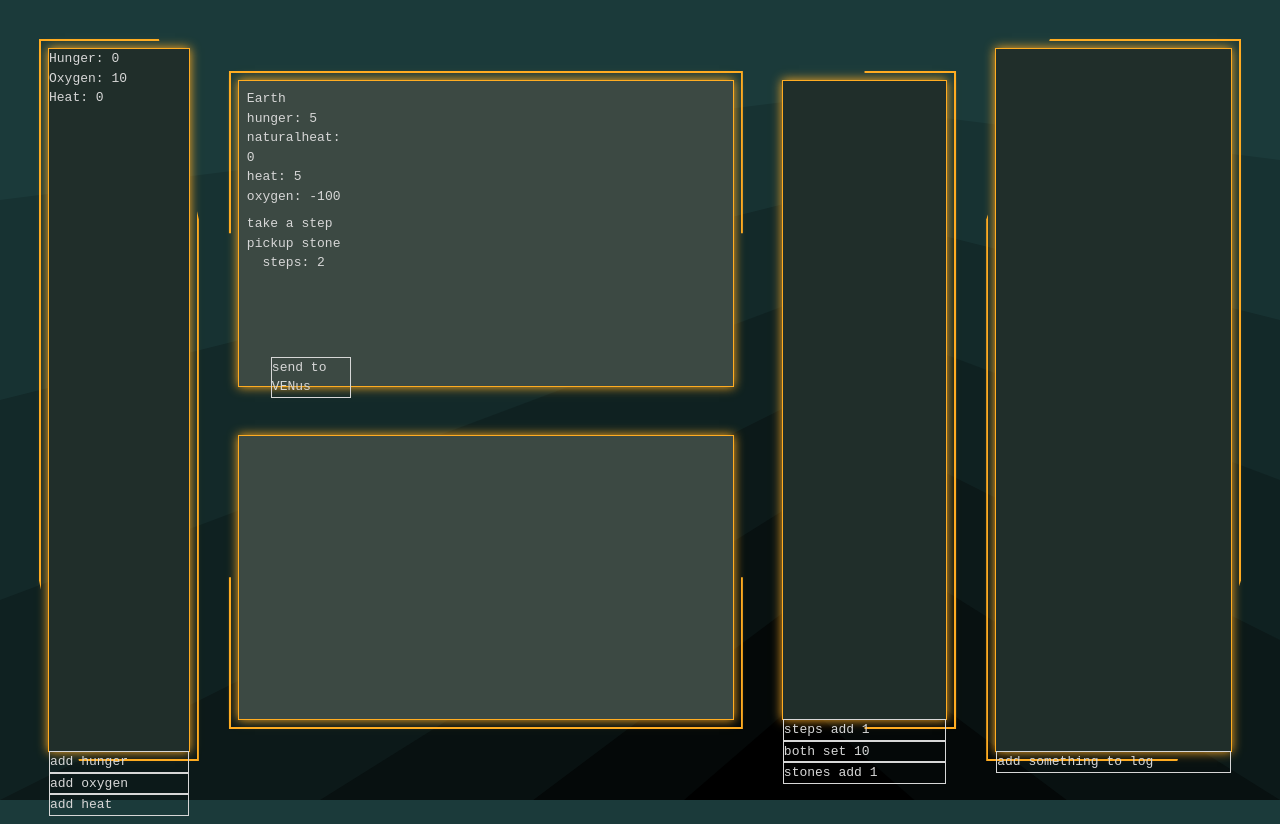
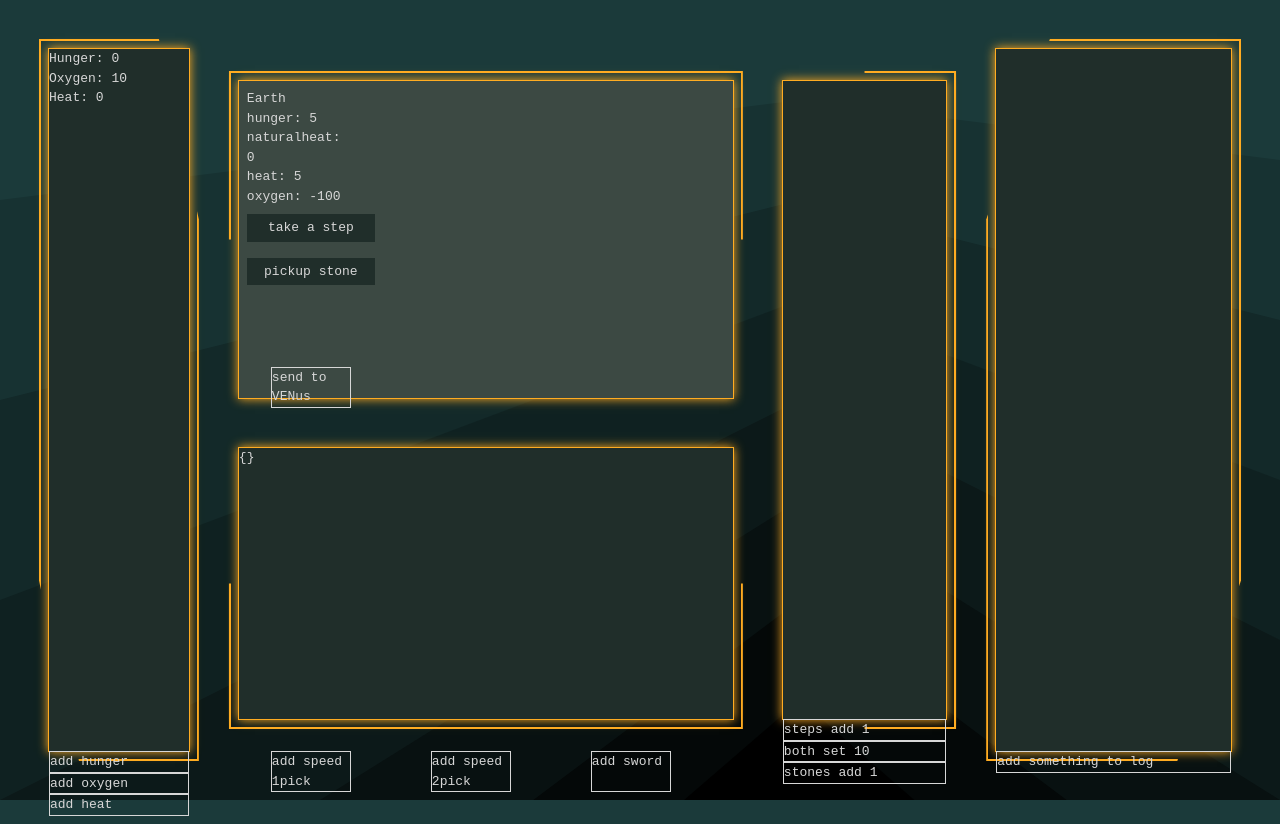
Before and after one commit to BryanYeeee/TheGrindersOfTheGalaxy, a Next.js app: page /game in a window 1280 px wide. Built offline with nearby package versions, Linux system fonts and the light colour scheme.

Commit message:
button animation

```diff
--- a/src/app/globals.css
+++ b/src/app/globals.css
@@ -79,3 +79,16 @@ body {
   background-attachment: fixed;
   background-size: cover;
 }
+
+.cmdBtn {
+  @apply w-32 py-1 relative z-0 rounded
+}
+.cooldown-bar {
+  @apply absolute inset-0 h-full -z-1 bg-[var(--foreground1)]
+}
+.cmdBtn span:last-of-type {
+  @apply absolute inset-0 h-full w-full border-1 border-[var(--accent)]
+}
+.cmdTxt {
+  @apply absolute
+}
--- a/src/components/panels/commandPanel.js
+++ b/src/components/panels/commandPanel.js
@@ -1,51 +1,119 @@
-import { useGameContext } from "@/context/gameContext";
-import { planets } from "@/lib/data/planet/planetExport";
-import { Cooldown } from "@/lib/mech/cooldown";
+'use client'
+import { useGameContext } from '@/context/gameContext'
+import { planets } from '@/lib/data/planet/planetExport'
+import { Cooldown } from '@/lib/mech/cooldown'
+import { motion, AnimatePresence } from 'motion/react'
 
 const CommandPanel = () => {
   const { curPlanetKey, cooldowns } = useGameContext()
-    const planetInfo = planets[curPlanetKey];
-    const { config, commands } = planetInfo;
+  const planetInfo = planets[curPlanetKey]
+  const { config, commands } = planetInfo
 
   console.log(curPlanetKey)
 
-    const startCooldown = (cmd, cmdData) => {
-        if (Cooldown.isOnCooldown(cmd)) return;
+  const startCooldown = (e, cmd, cmdData) => {
+    if (Cooldown.isOnCooldown(cmd)) return
 
-        if(!commands[cmdData.click](cmdData)) return; //if command no run, mean no money, mean no cooldown
+    if (!commands[cmdData.click](cmdData)) return //if command no run, mean no money, mean no cooldown
 
     if (cmdData.cooldown) {
-            Cooldown.startCooldown(cmd, cmdData.cooldown);
+      Cooldown.startCooldown(cmd, cmdData.cooldown)
+      let bar = e.currentTarget.querySelector('.cooldown-bar')
+      if (bar) {
+        bar.animate([{ width: '0%' }, { width: '100%' }], {
+          duration: cmdData.cooldown || 2000,
+          easing: 'linear'
+        })
+      }
     }
   }
   return (
-        <div className="h-4/5 w-30 p-2">
-            {/* <h2>{config.name}</h2> */}
+    <div className='h-4/5 w-30 p-2'>
       {config.name}
-            <div className="stats mb-2">
+      <div className='stats mb-2'>
         {Object.entries(config.stats).map(([stat, value]) => (
-                    <div key={stat}>{stat}: {value}</div>
+          <div key={stat}>
+            {stat}: {value}
+          </div>
         ))}
       </div>
 
-            <div>
+      <div className='space-y-4'>
+        <AnimatePresence>
           {Object.entries(config.commands).map(([cmd, cmdData]) => (
-                    <button
+            <motion.button
               key={cmd}
               title={cmdData.hover}
-                        onClick={() => startCooldown(cmd, cmdData)}
+              onClick={e => startCooldown(e, cmd, cmdData)}
               disabled={cooldowns[cmd] === true}
-                        className={cooldowns[cmd] === true ? "opacity-50" : ""}
+              initial='initial'
+              whileHover='hover'
+              animate={cooldowns[cmd] ? 'active' : ''}
+              className='cmdBtn'
+            >
+              <div className='relative'>
+                <motion.p
+                  {...(cmdData.hover && {
+                      initial: { rotateY: 0, transition: { duration: 0.3 } },
+                      variants: {
+                        hover: {
+                          rotateY: -90,
+                          transition: { duration: 0.3 }
+                        }
+                      },
+                      className: 'origin-left'
+                    })}
                 >
                   {cmdData.text}
-                        {Object.entries(cmdData.cost).map(([name, value]) => (
-                            <div key={name}>{name}: {value}</div>
+                </motion.p>
+
+                {cmdData.hover && (
+                  <motion.p
+                    initial={{ rotateY: 90, transition: { duration: 0.3 } }}
+                    variants={{
+                      hover: {
+                        rotateY: 0,
+                        transition: { duration: 0.3 }
+                      }
+                    }}
+                    className='cmdTxt inset-0 origin-right'
+                  >
+                    {cmdData.hover}
+                  </motion.p>
+                )}
+              </div>
+
+              <motion.span
+                variants={{
+                  hover: {
+                    scale: cooldowns[cmd] ? 1 : 0,
+                    transition: { duration: cooldowns[cmd] ? 0 : 0.4 }
+                  }
+                }}
+                className='cooldown-bar'
+              />
+              <motion.span
+                initial={{
+                  scale: 1.5,
+                  opacity: 0,
+                  transition: { duration: 0.5 }
+                }}
+                variants={{
+                  //   initial: { scale: 1.5, opacity: 0 },
+                  hover: {
+                    scale: 1,
+                    opacity: 1,
+                    transition: { duration: 0.4 }
+                  },
+                  active: { scale: 1, opacity: 1 }
+                }}
+              />
+            </motion.button>
           ))}
-                    </button>
-                ))}
+        </AnimatePresence>
       </div>
     </div>
-    );
-};
+  )
+}
 
-export default CommandPanel;
+export default CommandPanel
--- a/src/components/screens/main.js
+++ b/src/components/screens/main.js
@@ -22,7 +22,9 @@ const Main = () => {
               send to VENus
             </div>
           </div>
-          {/* <EquipmentPanel />
+        </div>
+        <div className='border-1 bg-foreground2 glow-border clip-t'>
+          <EquipmentPanel />
           <div className='flex gap-4'>
             <div
               className='border-1 w-20 m-8'
@@ -48,9 +50,7 @@ const Main = () => {
             >
               add sword
             </div>
-          </div> */}
-        </div>
-        <div className='border-1 bg-foreground2 glow-border clip-t'></div>
+          </div></div>
       </div>
 
       <div className='border-1 glow-border clip-l'>
--- a/src/lib/data/planet/planetConfig/earthConfig.js
+++ b/src/lib/data/planet/planetConfig/earthConfig.js
@@ -11,7 +11,7 @@ export const earthConfig = {
     commands: {
         'walk': {
             text: "take a step",
-            hover: "take the step please",
+            hover: "",
             click: "takeStep",
             cooldown: 750,
             cost: {
```
Also changed, not shown: package.json (+5 -4 lines), 1 other file (tests, documents, lock files or other folders). Lines whose indentation alone changed are shown as unchanged.
